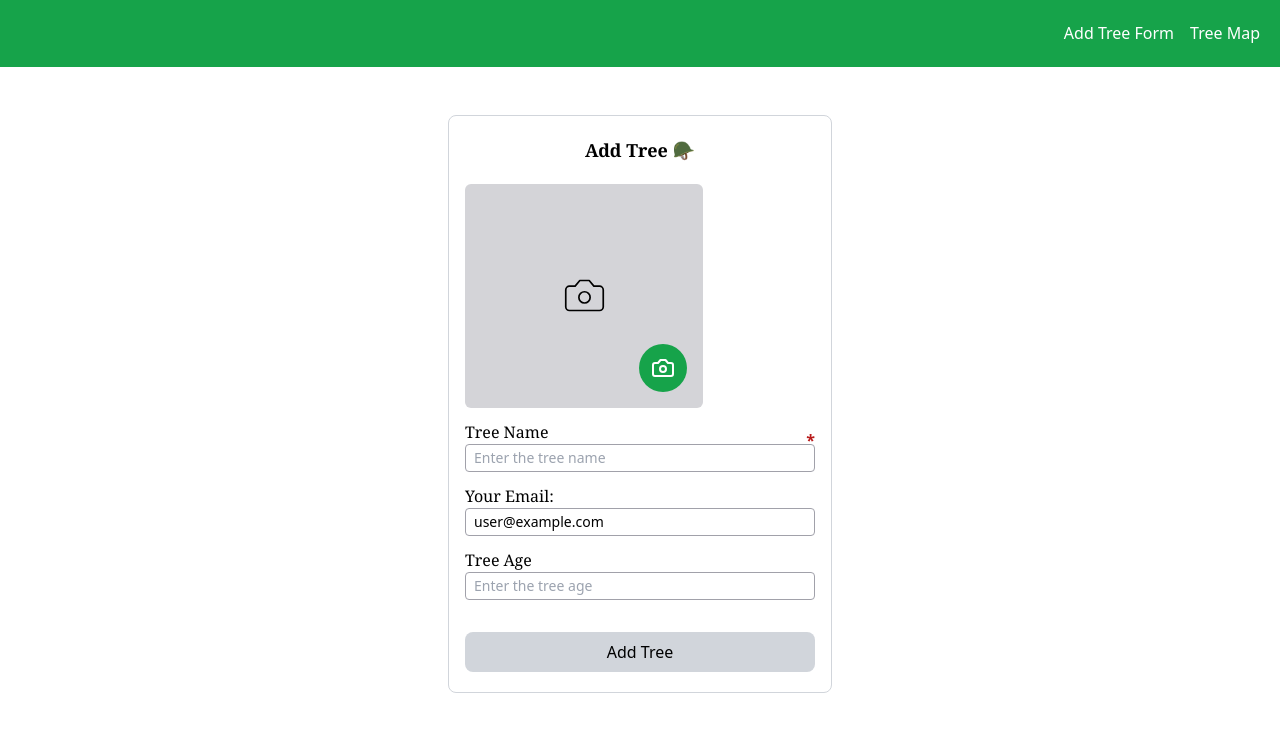
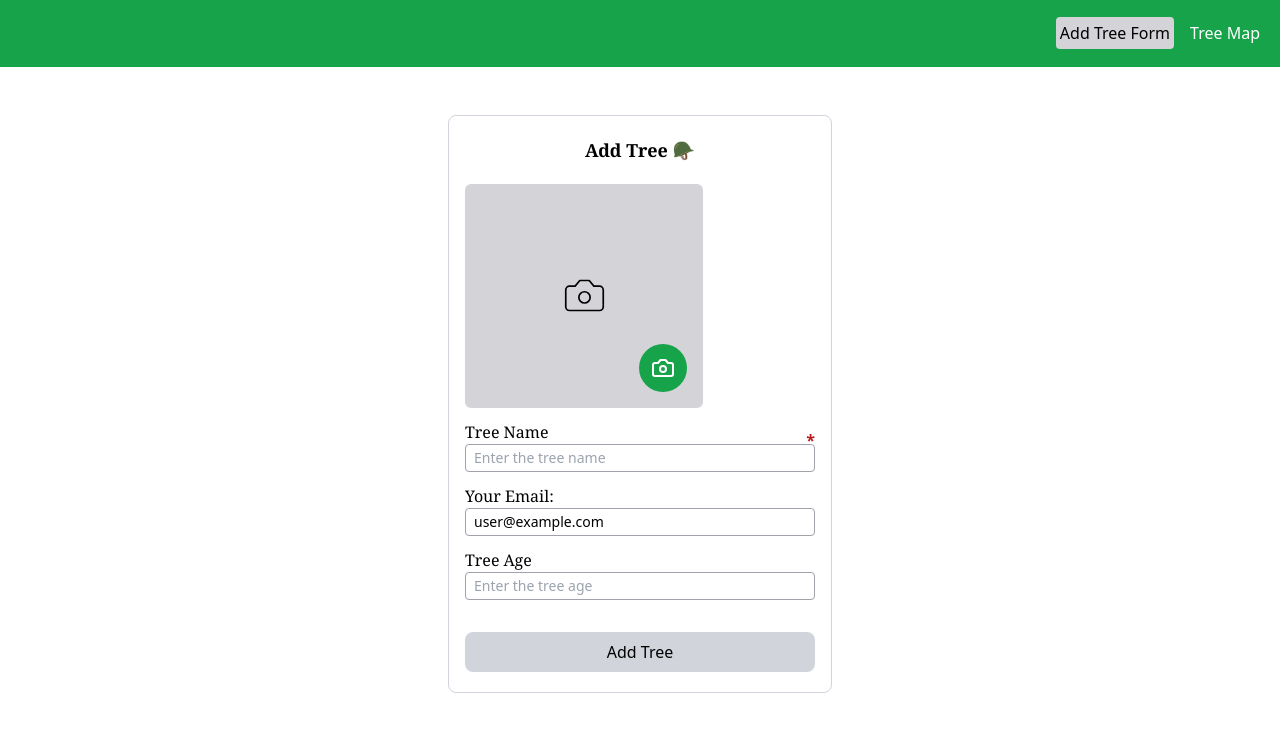
Before and after one commit to Sumedhp11/tree-book-frontend, a React (Vite) app: page /add-tree in a window 1280 px wide. Shown: the top 732 px of the page. Built offline with nearby package versions, Linux system fonts and the light colour scheme; no server answers; sample sign-in values are in the browser's storage.

Commit message:
loader props bug fixed

```diff
--- a/src/components/layout/AppLayout.jsx
+++ b/src/components/layout/AppLayout.jsx
@@ -4,7 +4,7 @@ import { Link, useLocation } from "react-router-dom";
 
 /* eslint-disable react/display-name */
 const Applayout = (WrappedComponent) => {
-  return ({ user }) => {
+  return ({ user, isLoading }) => {
     const location = useLocation();
     return (
       <div className="sm:h-screen h-dvh w-full grid grid-rows-12">
@@ -12,11 +12,11 @@ const Applayout = (WrappedComponent) => {
           <ul className="flex justify-center gap-4 items-center mr-5">
             <Link
               className={`text-base font-normal ${
-                location.pathname === "/"
+                location.pathname === "/add-tree"
                   ? "bg-zinc-300 text-black p-1 rounded"
                   : "text-white"
               }`}
-              to={"/"}
+              to={"/add-tree"}
             >
               Add Tree Form
             </Link>
@@ -33,7 +33,7 @@ const Applayout = (WrappedComponent) => {
           </ul>
         </div>
         <div className="row-span-11">
-          <WrappedComponent user={user} />
+          <WrappedComponent user={user} isLoading={isLoading} />
         </div>
       </div>
     );
```
